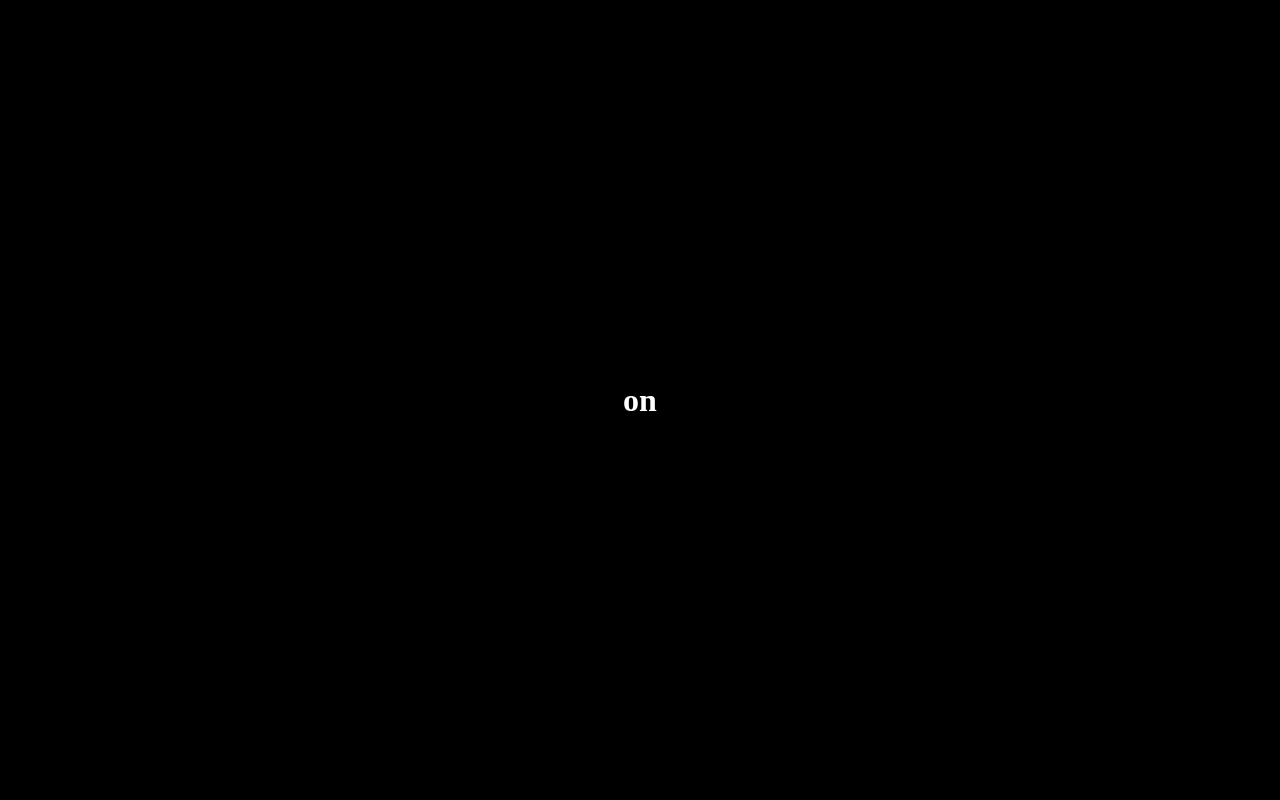
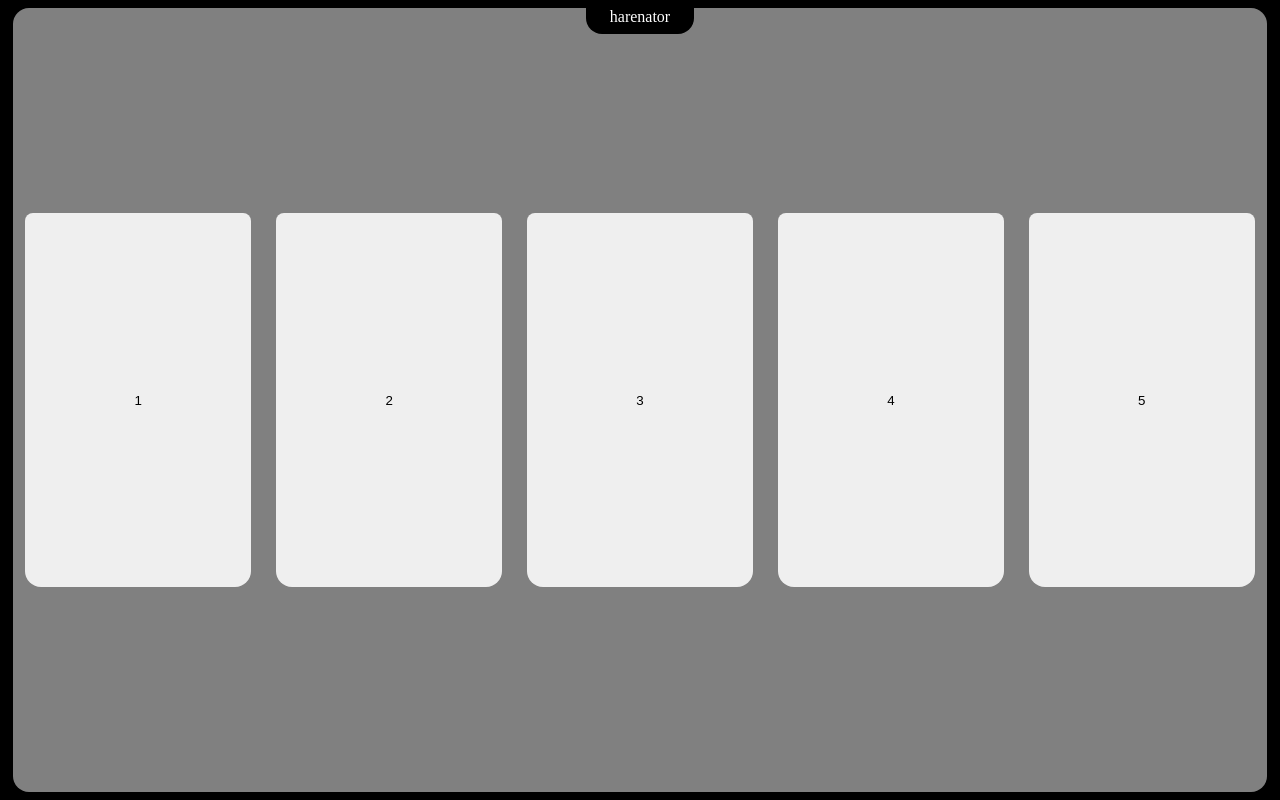
Before and after one commit to k-lila/react_synth, a React (Vite) app: page / in a window 1280 px wide. Built offline with nearby package versions, Linux system fonts and the light colour scheme.

Commit message:
adicionado: teclado inicial

```diff
--- a/src/App.tsx
+++ b/src/App.tsx
@@ -1,15 +1,15 @@
-import ScaleGenerator from './classes/scalegenerator'
+import Interface from './components/interface'
+import PianoKeyboard from './containers/pianokeyboard'
 import { Container, GlobalStyle } from './styles'
-
-const scale = new ScaleGenerator(1)
-scale.getInfo()
 
 function App() {
   return (
     <>
       <GlobalStyle />
       <Container>
-        <h1>on</h1>
+        <Interface>
+          <PianoKeyboard />
+        </Interface>
       </Container>
     </>
   )
--- a/src/classes/scalegenerator.ts
+++ b/src/classes/scalegenerator.ts
@@ -1,36 +1,25 @@
 class ScaleGenerator {
-  public pitch: number;
-  private octaves: number[];
-  private naturalscale: number[];
-  private naturalsharps: number[];
-  private naturalflats: number[];
-  private chromaticscale: number[];
-  private pitagoricscale: number[];
+  protected chromaticscale: number[]
+  protected naturalscale: number[]
+  protected naturalsharps: number[]
+  protected naturalflats: number[]
+  protected pitagoricscale: number[]
 
-  constructor(pitch: number) {
-    this.pitch = pitch
-    this.octaves = this.getOctaves()
+  constructor() {
+    this.chromaticscale = this.getChromaticScale()
     this.naturalscale = this.getNaturalScale()
     this.naturalsharps = this.getNaturalSharps()
     this.naturalflats = this.getNaturalFlats()
-    this.chromaticscale = this.getChromaticScale()
     this.pitagoricscale = this.getPitagoricScale()
   }
 
-  private getOctaves(): number[] {
-    const octaveList = [this.pitch]
-    let lowOctave = this.pitch
-    let highOctave = this.pitch
-    while (lowOctave > 1) {
-      lowOctave = lowOctave / 2
-      octaveList.push(lowOctave)
+  private getChromaticScale(): number[] {
+    const semitom = 2 ** (1 / 12)
+    const chromaticscale = []
+    for (let i = 0; i <= 11; i++) {
+      chromaticscale.push(semitom ** i)
     }
-    while (highOctave < 20000) {
-      highOctave = highOctave * 2
-      octaveList.push(highOctave)
-    }
-    octaveList.sort((x, y) => x - y)
-    return octaveList.filter((f) => f > 20 && f < 8000)
+    return chromaticscale
   }
 
   private getNaturalScale(): number[] {
@@ -60,7 +49,7 @@ class ScaleGenerator {
     const sharpNum = this.naturalscale[this.naturalscale.length - 1]
     const sharpList = []
     for (let i = 1; i <= 7; i++) {
-      let sharp = (3 ** i) * sharpNum
+      let sharp = 3 ** i * sharpNum
       while (sharp > 2.1) {
         sharp = sharp / 2
       }
@@ -73,7 +62,7 @@ class ScaleGenerator {
     const flatNum = this.naturalscale[3]
     const flatList = []
     for (let i = 1; i <= 7; i++) {
-      let flat = (1 / (3 ** i)) * flatNum
+      let flat = (1 / 3 ** i) * flatNum
       while (flat < 0.9) {
         flat = flat * 2
       }
@@ -82,19 +71,10 @@ class ScaleGenerator {
     return flatList.sort((x, y) => x - y)
   }
 
-  private getChromaticScale(): number[] {
-    const semitom = 2 ** (1 / 12)
-    const chromaticscale = []
-    for (let i = 0; i < 11; i++) {
-      chromaticscale.push(semitom ** i)
-    }
-    return chromaticscale
-  }
-
   private getPitagoricScale(): number[] {
     const pitagoricscale = []
     for (let i = 0; i < 7; i++) {
-      let note = 1 * (3 ** i)
+      let note = 1 * 3 ** i
       while (note > 2.2) {
         note = note / 2
       }
@@ -102,10 +82,6 @@ class ScaleGenerator {
     }
     return pitagoricscale.sort((x, y) => x - y)
   }
-
-  public getInfo(): void {
-    console.log('info')
-  }
 }
 
 export default ScaleGenerator
--- /dev/null
+++ b/src/components/interface/index.tsx
@@ -0,0 +1,13 @@
+import { InterfaceStyled, Title } from './styles'
+import { InterfaceProps } from '../../types/propstypes'
+
+const Interface = ({ children }: InterfaceProps) => {
+  return (
+    <InterfaceStyled>
+      <Title>harenator</Title>
+      {children}
+    </InterfaceStyled>
+  )
+}
+
+export default Interface
--- /dev/null
+++ b/src/components/interface/styles.ts
@@ -0,0 +1,20 @@
+import styled from 'styled-components'
+
+export const InterfaceStyled = styled.main`
+  position: relative;
+  width: 98%;
+  height: 98%;
+  border-radius: 2vmin;
+  background-color: gray;
+  display: flex;
+  justify-content: center;
+  align-items: center;
+`
+export const Title = styled.span`
+  position: absolute;
+  top: 0;
+  background-color: black;
+  color: white;
+  padding: 0vmin 3vmin 1vmin;
+  border-radius: 0vmin 0vmin 2vmin 2vmin;
+`
--- /dev/null
+++ b/src/components/pianokey/index.tsx
@@ -0,0 +1,12 @@
+import { PianoKeyProps } from '../../types/propstypes'
+import { PianoKeyStyled } from './styles'
+
+const PianoKey = ({ ...props }: PianoKeyProps) => {
+  return (
+    <PianoKeyStyled>
+      <button>{props.pitch}</button>
+    </PianoKeyStyled>
+  )
+}
+
+export default PianoKey
--- /dev/null
+++ b/src/components/pianokey/styles.ts
@@ -0,0 +1,15 @@
+import styled from 'styled-components'
+
+export const PianoKeyStyled = styled.div`
+  width: 20%;
+  height: 50vmin;
+  display: flex;
+  padding: 1%;
+
+  button {
+    width: 100%;
+    height: 100%;
+    border-radius: 1vmin 1vmin 2vmin 2vmin;
+    border: none;
+  }
+`
--- /dev/null
+++ b/src/containers/pianokeyboard/index.tsx
@@ -0,0 +1,16 @@
+import PianoKey from '../../components/pianokey'
+import { PianoKeyboardStyled } from './styles'
+
+const PianoKeyboard = () => {
+  return (
+    <PianoKeyboardStyled>
+      <PianoKey pitch={1} />
+      <PianoKey pitch={2} />
+      <PianoKey pitch={3} />
+      <PianoKey pitch={4} />
+      <PianoKey pitch={5} />
+    </PianoKeyboardStyled>
+  )
+}
+
+export default PianoKeyboard
--- /dev/null
+++ b/src/containers/pianokeyboard/styles.ts
@@ -0,0 +1,7 @@
+import styled from 'styled-components'
+
+export const PianoKeyboardStyled = styled.section`
+  display: flex;
+  width: 100%;
+  justify-content: center;
+`
```
Also changed, not shown: src/classes/keyboard.ts (added, +74 -0 lines), src/types/propstypes.d.ts (added, +9 -0 lines).
